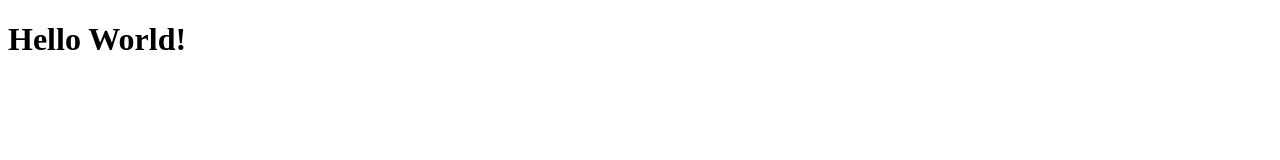
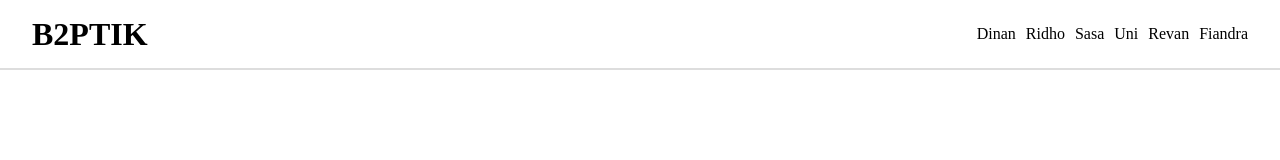
Before and after one commit to Ridhoss/WEBBIODATA, a plain HTML site: page index.html in a window 1280 px wide. Drawn offline with Linux system fonts and the light colour scheme.

Commit message:
Coba Navbar

```diff
--- a/assets/style.css
+++ b/assets/style.css
@@ -0,0 +1,31 @@
+* {
+    margin: 0;
+    padding: 0;
+    text-decoration: none;
+}
+
+.container {
+    width: 100%;
+    height: 100vh;
+
+}
+
+.navbar {
+    height: 68px;
+    display: flex;
+    align-items: center;
+    border-bottom: 2px solid #ddd;
+    justify-content: space-between;
+    padding:0 2rem 0 2rem;
+}
+
+.menus ul {
+    display: flex;
+    list-style: none;
+    gap: 10px;
+}
+
+.menus ul li a{
+    text-decoration: none;
+    color: #000;
+}
--- a/index.html
+++ b/index.html
@@ -10,7 +10,21 @@
 </head>
 <body>
 
-    <h1>Hello World!</h1>
+    <div class="container">
+        <div class="navbar">
+            <h1>B2PTIK</h1>
+            <div class="menus">
+                <ul>
+                    <li><a href="#Dinan">Dinan</a></li>
+                    <li><a href="#Ridho">Ridho</a></li>
+                    <li><a href="#Sasa">Sasa</a></li>
+                    <li><a href="#Uni">Uni</a></li>
+                    <li><a href="#Revan">Revan</a></li>
+                    <li><a href="#Fiandra">Fiandra</a></li>
+                </ul>
+            </div>
+        </div>
+    </div>
 
 
     <script src="assets/script.js"></script>
```
